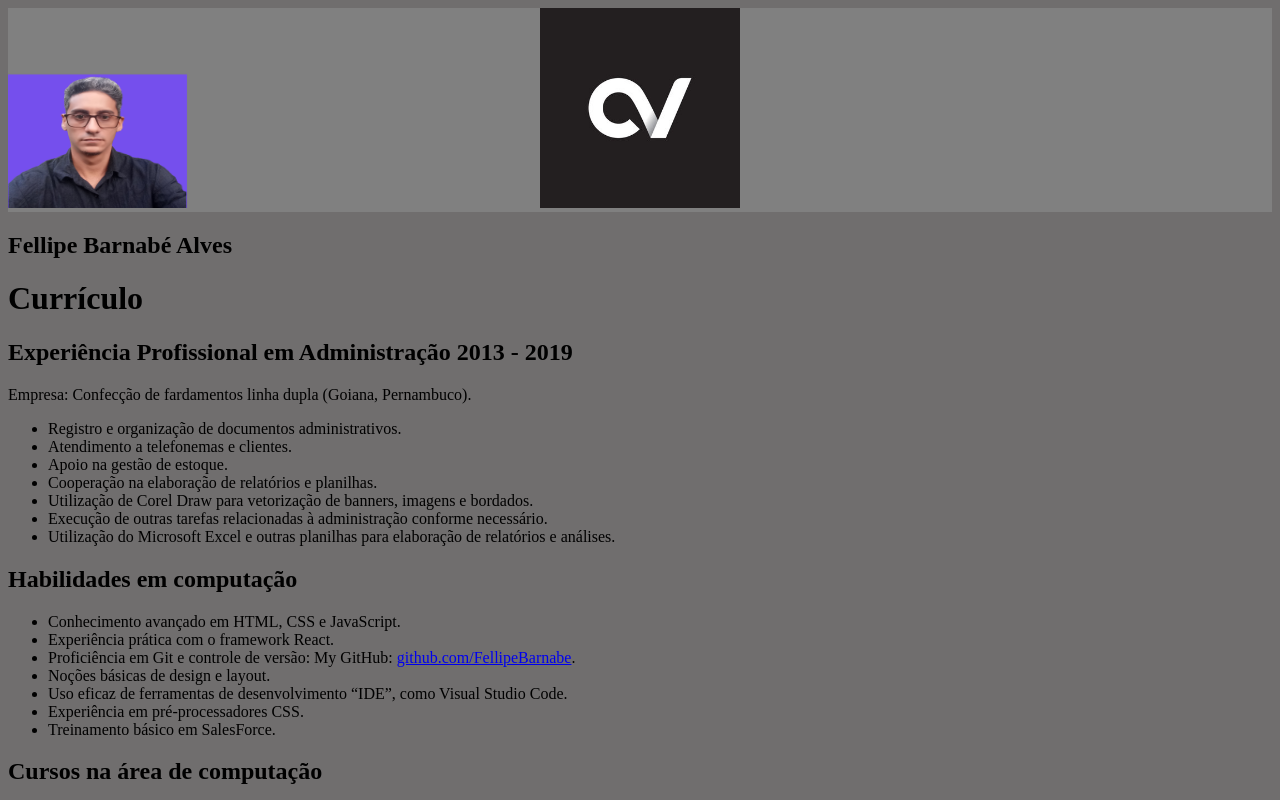
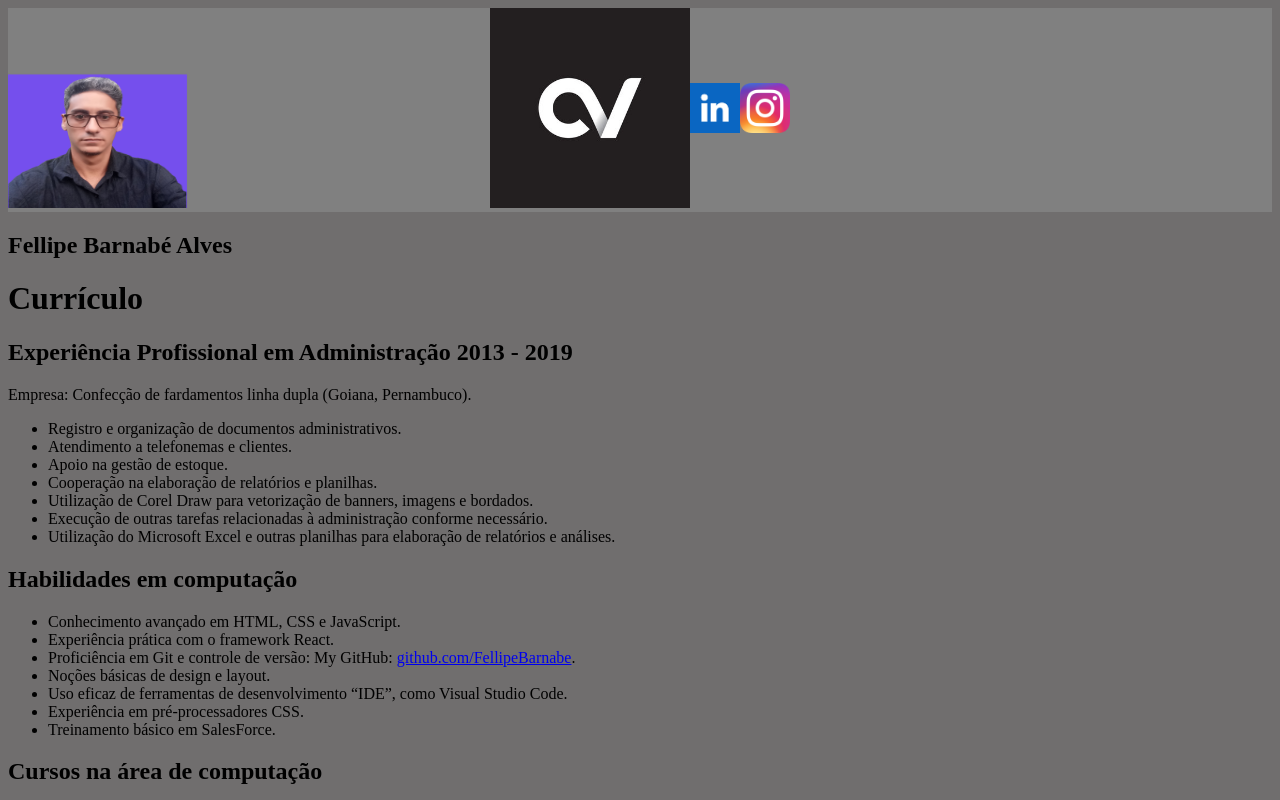
Before and after one commit to FellipeBarnabe/meuCurriculoAngular, an Angular app in the folder meu-curriculo-angular/: page / in a window 1280 px wide. Shown: the top 800 px of the page. Built offline with nearby package versions, Linux system fonts and the light colour scheme.

Commit message:
secondCommitDevelop2

```diff
--- a/meu-curriculo-angular/src/app/components/header/header.component.html
+++ b/meu-curriculo-angular/src/app/components/header/header.component.html
@@ -6,4 +6,14 @@
     <div class="foto-fellipe">
         <img src="./assets/fotoFellipe.png" alt="fotoFellipe" priority width="180" height="200">
     </div>
+    <div class = "linkedin-link">
+        <a href="https://www.linkedin.com/in/fellipe-barnab%C3%A9-b584b3277/" target="_blank" rel="linkedinlink">
+            <img src="./assets/linkedin.png" alt="linkedin" priority width="50" height="50">
+        </a>
+    </div>
+    <div class="instagram-link">
+        <a href="https://www.instagram.com/fellipebarnabe/?next=%2F&hl=pt-br" target="_blank" rel="instagramlink">
+            <img src="./assets/instagram.png" alt="instagram" priority width="50" height="50">
+        </a>
+    </div>
 </header>
```
Also changed, not shown: meu-curriculo-angular/src/app/components/header/header.component.css (line endings or trailing spaces), meu-curriculo-angular/src/assets/instagram.png (added), meu-curriculo-angular/src/assets/linkedin.png (added).
